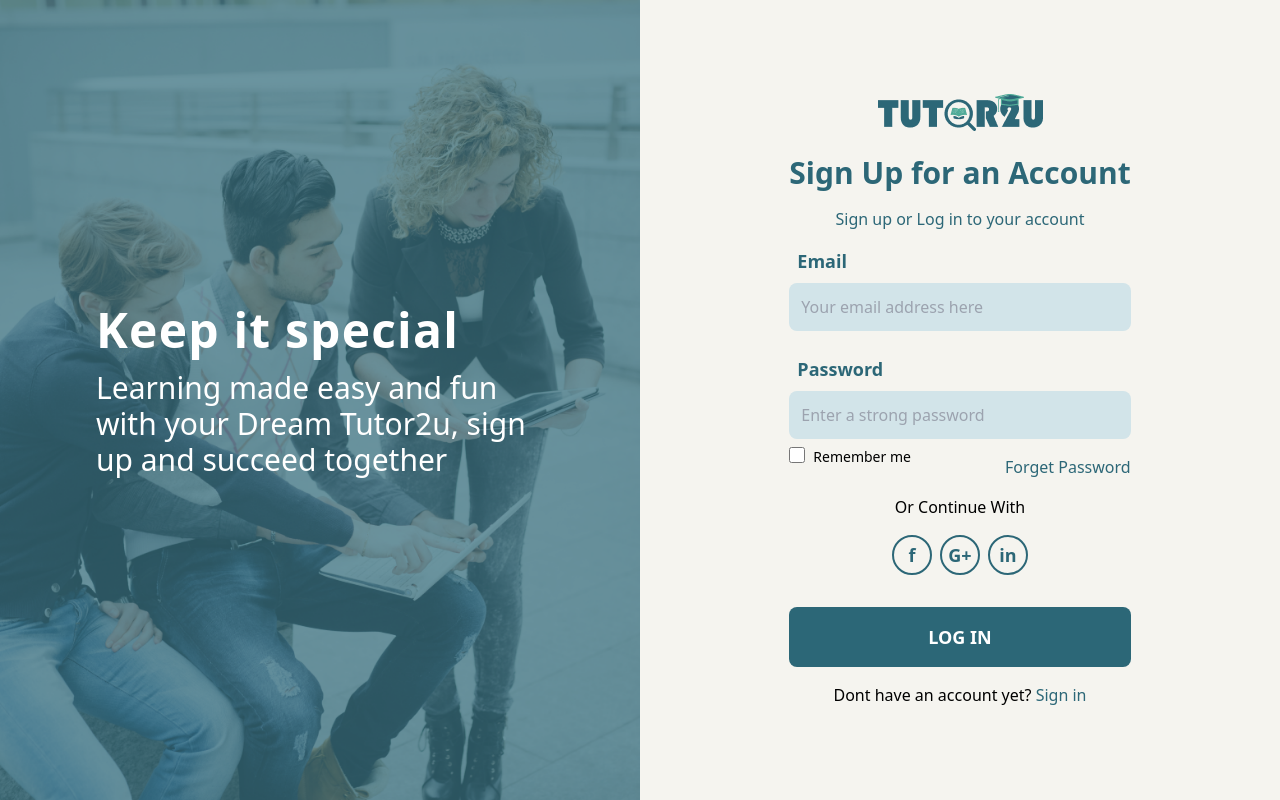
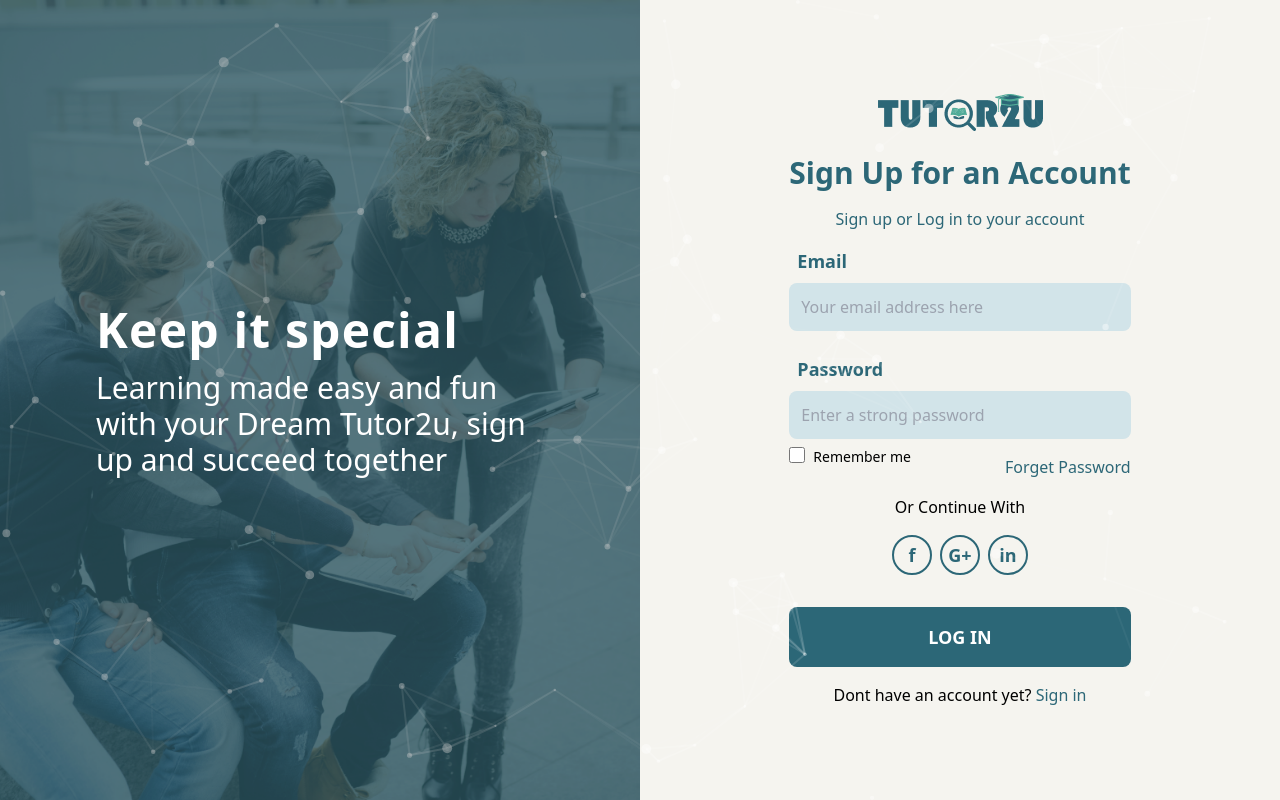
Before and after one commit to krazytofayel/tutor2u, a React (Vite) app: page /sign_in in a window 1280 px wide. Built offline with nearby package versions, Linux system fonts and the light colour scheme; the HTML template or start-up script is replaced by a standard one.

Commit message:
(feat):add particles in signin page

```diff
--- a/package.json
+++ b/package.json
@@ -19,7 +19,9 @@
     "react-icons": "^4.11.0",
     "react-router-dom": "^6.16.0",
     "react-selecto": "^1.26.0",
-    "swiper": "^11.0.3"
+    "react-tsparticles": "^2.12.2",
+    "swiper": "^11.0.3",
+    "tsparticles": "^2.12.0"
   },
   "devDependencies": {
     "@types/react": "^18.2.15",
--- a/src/Components/Pages/SignIn/SignIn.jsx
+++ b/src/Components/Pages/SignIn/SignIn.jsx
@@ -1,16 +1,26 @@
 import signinimg from "../../../assets/images/signin/signin-side-img.png";
 import logoimg from "../../../assets/images/navbar/main-logo.png";
 import { Link } from "react-router-dom";
+import ParticleBackground from "../../utils/ParticleComponent/ParticleComponent";
+
+
 
 const SignIn = () => {
+
+
+
     return (
         <>
+
             <section className="min-h-screen flex items-stretch text-black ">
+
                 <div
-                    className="lg:flex w-1/2 hidden bg-gray-500 bg-no-repeat bg-cover relative items-center text-white"
-                    style={{ backgroundImage: `url(${signinimg})` }}
+                    className="lg:flex z-10  w-1/2 hidden bg-gray-500 bg-no-repeat bg-cover relative items-center text-white"
+                     style={{ backgroundImage: `url(${signinimg})` }}
+
                 >
-                    <div classclassName="absolute bg-black opacity-60 inset-0 z-0"></div>
+                         <ParticleBackground/>
+                    <div className="absolute bg-black opacity-20  inset-0 z-0"></div>
                     <div className="w-full xl:px-24 md:px-8 z-10">
                         <h1 className="xl:text-5xl lg:text-4xl font-bold text-left tracking-wide">
                             Keep it special
@@ -21,9 +31,10 @@ const SignIn = () => {
                         </p>
                     </div>
                 </div>
+
                 <div className="lg:w-1/2 w-full flex items-center justify-center text-center xl:px-16 md:px-6 px-0 z-0 bg-[#f5f4ef]">
                     {/* <div className="absolute lg:hidden z-10 inset-0 bg-gray-500 bg-no-repeat bg-cover items-center" style={{ backgroundImage: `url(${signinimg})` }}>
-                        <div className="absolute bg-black opacity-60 inset-0 z-0"></div>
+                        <div className="absolute bg-black opacity-60 inset-0 z-0 line18 z-0"></div>
                     </div> */}
                     <div className="w-full py-6 pb-10 z-20 ">
                         <div className=" my-6 flex justify-center   ">
@@ -34,7 +45,7 @@ const SignIn = () => {
                         </h1>
 
                         <p className="text-[#2C6777]">Sign up or Log in to your account</p>
-                        <form action="" class="sm:w-2/3 w-full px-4 lg:px-0 mx-auto">
+                        <form action="" className="sm:w-2/3 w-full px-4 lg:px-0 mx-auto">
                             <div className="pb-2 pt-4 ">
                                 <label className="block mb-2 text-lg font-bold text-[#2C6777] text-start ml-2 ">
                                     Email
@@ -68,7 +79,7 @@ const SignIn = () => {
                                         className="w-4 h-4  bg-[#2C6777] border-[#2C6777] rounded  "
                                     />
                                     <label
-                                        for="checkbox-1"
+                                        htmlFor="checkbox-1"
                                         className="ml-2 text-sm font-medium text-black"
                                     >
                                         Remember me
--- /dev/null
+++ b/src/Components/utils/ParticleComponent/ParticleComponent.jsx
@@ -0,0 +1,96 @@
+import Particles from "react-tsparticles";
+import { loadFull } from "tsparticles";
+
+const ParticleBackground = () => {
+  const particlesInit = async (main) => {
+    console.log(main);
+
+
+    await loadFull(main);
+  };
+  const particlesLoaded = (container) => {
+    console.log(container);
+  };
+  return (
+    <Particles
+
+    id="tsparticles"
+    init={particlesInit}
+    loaded={particlesLoaded}
+    options={{
+      // background: {
+      //   background: `url(${bg})`,
+      // },
+      fpsLimit: 60,
+      interactivity: {
+        events: {
+          onClick: {
+            enable: true,
+            mode: "push",
+          },
+          onHover: {
+            enable: true,
+            mode: "repulse",
+          },
+          resize: true,
+        },
+        modes: {
+          push: {
+            quantity: 1,
+          },
+          repulse: {
+            distance: 150,
+            duration: 1,
+          },
+        },
+      },
+      particles: {
+        color: {
+          value: "#ffffff",
+        },
+        links: {
+          color: "#ffffff",
+          distance: 150,
+          enable: true,
+          opacity: 0.255,
+          width: 2,
+        },
+        collisions: {
+          enable: false,
+        },
+        move: {
+          direction: "none",
+          enable: true,
+          outModes: {
+            default: "bounce",
+          },
+          random: false,
+          speed: 3,
+          straight: false,
+        },
+        number: {
+          density: {
+            enable: true,
+            area: 800,
+          },
+          value: 80,
+        },
+        opacity: {
+          value: 0.4,
+        },
+        shape: {
+          type: "circle",
+        },
+        size: {
+          value: { min: 1, max: 5 },
+        },
+      },
+      detectRetina: true,
+    }}
+
+
+    />
+  );
+};
+
+export default ParticleBackground;
```
Also changed, not shown: 1 other file (tests, documents, lock files or other folders).
